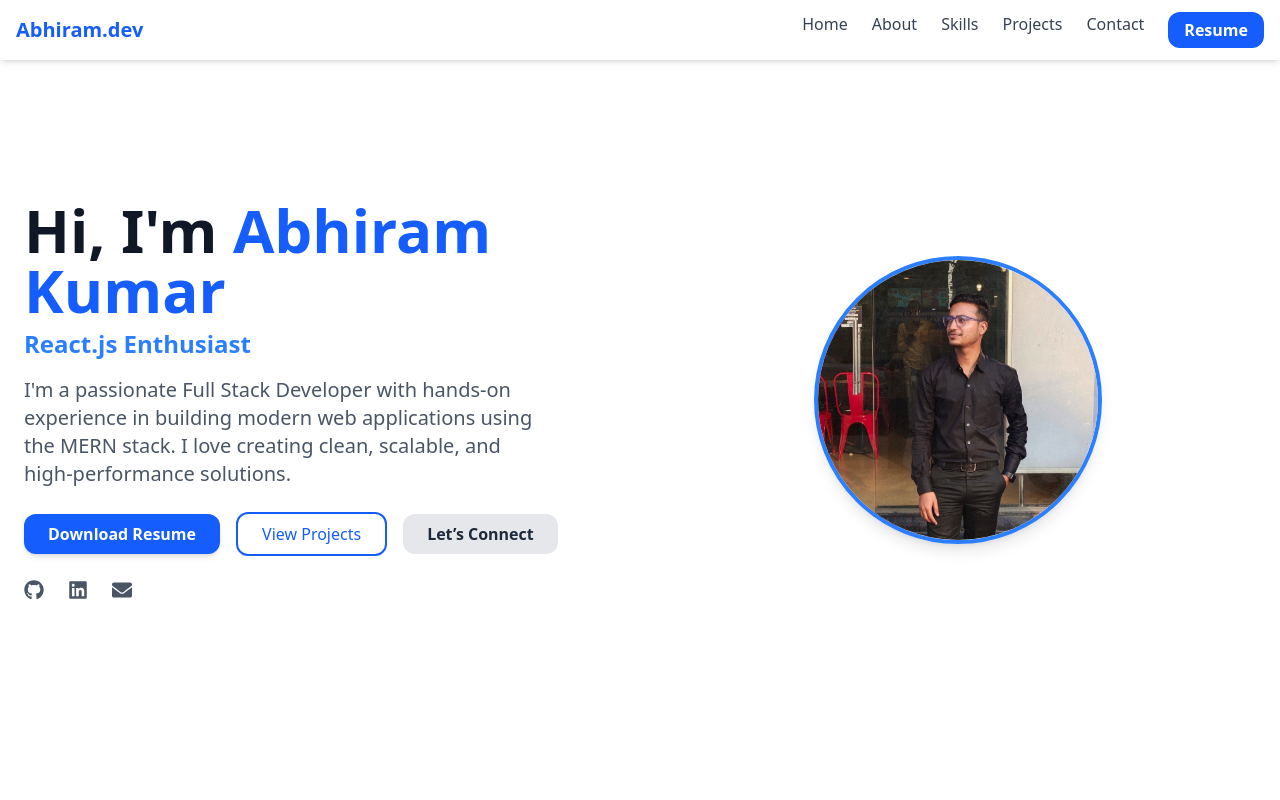
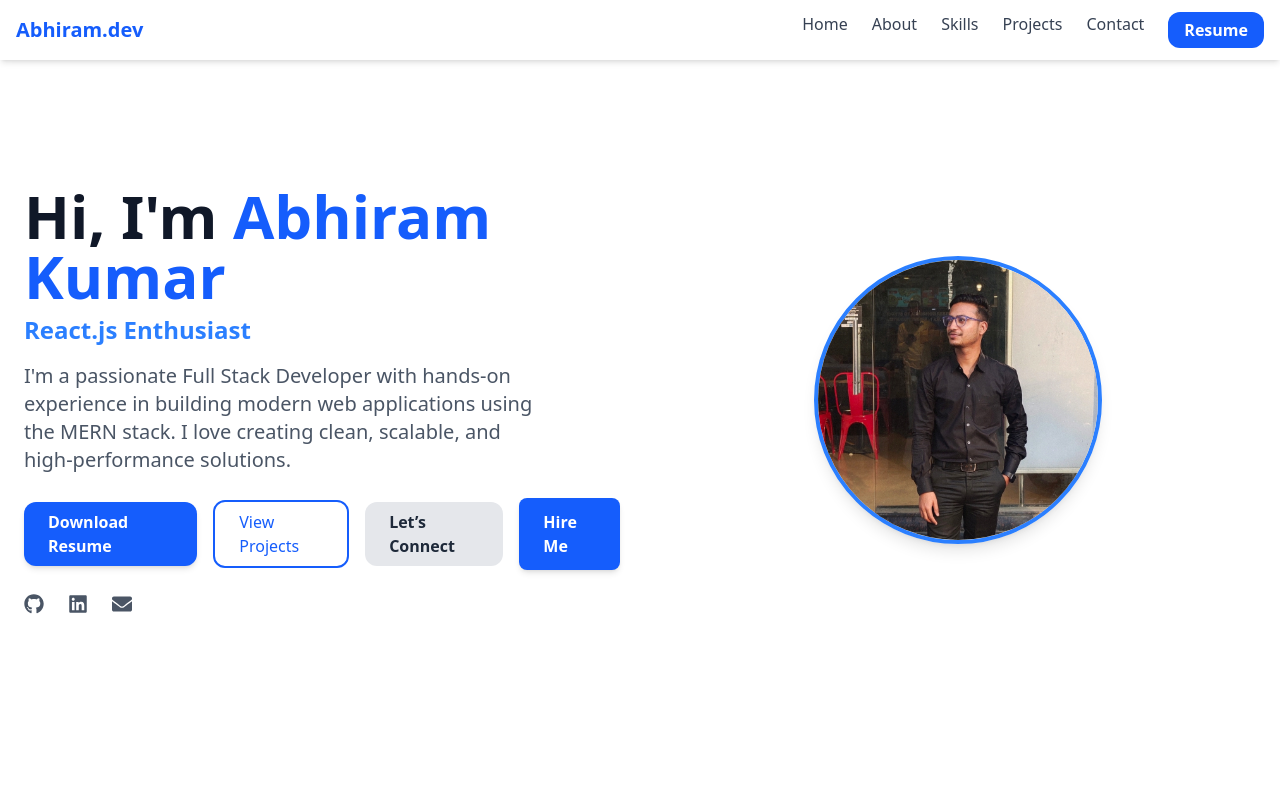
Before and after one commit to Abhiram9898/portfolio-abhiram, a React (Vite) app: page / in a window 1280 px wide. Shown: the top 800 px of the page. Built offline with nearby package versions, Linux system fonts and the light colour scheme.

Commit message:
little changes

```diff
--- a/package.json
+++ b/package.json
@@ -19,7 +19,11 @@
     "react-icons": "^5.5.0",
     "react-router-dom": "^7.5.1",
     "react-scroll": "^1.9.3",
-    "tailwindcss": "^4.1.4"
+    "react-tsparticles": "^2.12.2",
+    "tailwindcss": "^4.1.4",
+    "tsparticles": "^3.8.1",
+    "tsparticles-engine": "^2.12.0",
+    "tsparticles-slim": "^2.12.0"
   },
   "devDependencies": {
     "@eslint/js": "^9.22.0",
--- a/src/App.jsx
+++ b/src/App.jsx
@@ -12,8 +12,8 @@ import Footer from './components/Footer';
 function App() {
   return (
     <>
-       <Navbar />
-      <Home />
+    <Home />
+      <Navbar />
       <About />
       <Skills />
       <Projects />
--- a/src/components/Contact.jsx
+++ b/src/components/Contact.jsx
@@ -31,7 +31,7 @@ export default function Contact() {
           className="bg-white shadow-md rounded-xl p-6 grid gap-4 max-w-xl mx-auto"
           onSubmit={(e) => {
             e.preventDefault();
-            alert("Message sent! (form not wired yet)");
+            alert("Message sent!");
           }}
 
         >
--- a/src/components/Home.jsx
+++ b/src/components/Home.jsx
@@ -2,7 +2,8 @@
 import { useState, useEffect } from 'react';
 import { motion } from 'framer-motion';
 import { FaGithub, FaLinkedin, FaEnvelope } from 'react-icons/fa';
-import heroImg from '../assets/Abhiram.jpg'; // Your actual image path
+import heroImg from '../assets/Abhiram.jpg';
+
 
 const titles = [
   "Full Stack Developer",
@@ -82,6 +83,14 @@ export default function Home() {
           >
             Let’s Connect
           </a>
+          <a
+  href="mailto:abhiramkumar2000@gmail.com"
+  className="inline-block bg-blue-600 text-white px-6 py-3 rounded-lg font-semibold shadow-md hover:bg-blue-700 transition"
+>
+  Hire Me
+</a>
+
+
         </motion.div>
 
         {/* Social Icons */}
```
Also changed, not shown: 2 other files (tests, documents, lock files or other folders).
